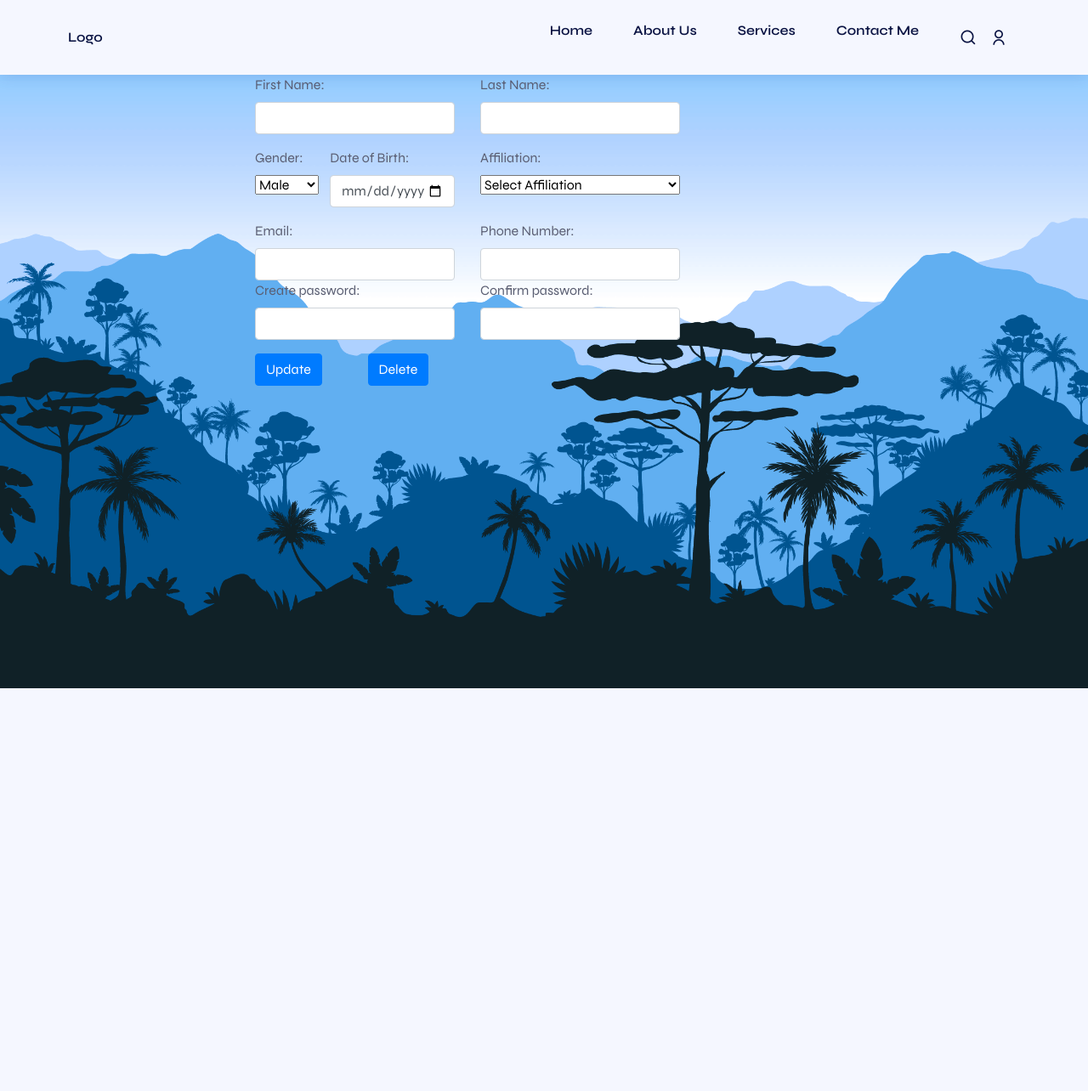
After one commit to simonmekit/Laboratory_BookingPro, a Spring Boot app: page /profile in a window 1280 px wide. The commit adds this page. Shown: the whole page at 85% size. Run offline with Spring Boot 4, Linux system fonts and the light colour scheme.

Commit message:
CRUD Operations

```diff
--- a/pom.xml
+++ b/pom.xml
@@ -8,13 +8,13 @@
 		<version>3.2.3</version>
 		<relativePath/> <!-- lookup parent from repository -->
 	</parent>
-	<groupId>org.perscholas</groupId>
+	<groupId>org.simon</groupId>
 	<artifactId>Laboratory_BookingPro</artifactId>
 	<version>0.0.1-SNAPSHOT</version>
 	<name>Laboratory_BookingPro</name>
 	<description>Laboratory_BookingPro</description>
 	<properties>
-		<java.version>17</java.version>
+		<java.version>18</java.version>
 	</properties>
 	<dependencies>
 		<dependency>
--- /dev/null
+++ b/src/main/java/org/simon/laboratory_bookingpro/controller/UserController.java
@@ -0,0 +1,69 @@
+package org.simon.laboratory_bookingpro.controller;
+
+import lombok.extern.flogger.Flogger;
+import org.simon.laboratory_bookingpro.dto.UserDto;
+import org.simon.laboratory_bookingpro.exception.ProfileNotFoundException;
+import org.simon.laboratory_bookingpro.repository.UserRepository;
+import org.simon.laboratory_bookingpro.repositoryservice.UserService;
+import org.springframework.beans.factory.annotation.Autowired;
+import org.springframework.stereotype.Controller;
+import org.springframework.ui.Model;
+import org.springframework.web.bind.annotation.GetMapping;
+import org.springframework.web.bind.annotation.ModelAttribute;
+import org.springframework.web.bind.annotation.PostMapping;
+import org.springframework.web.bind.annotation.RequestParam;
+
+import java.time.LocalDate;
+
+@Controller
+public class UserController {
+
+    private final UserService userService;
+
+    @Autowired
+    public UserController(UserService userService){
+        this.userService = userService;
+    }
+
+    @GetMapping("/profile")
+    public String getProfile(Model model){
+
+        model.addAttribute("userProfile", new UserDto());
+
+        return "profile";
+    }
+
+//    @PostMapping("find_profile")
+//    public String updateProfile(@ModelAttribute("userProfile") UserDto currentUser, Model model){
+//        UserDto userDto = userService.findUserByEmail(currentUser.getEmail());
+//        model.addAttribute("userProfile", userDto);
+//        return "update_profile";
+//    }
+
+    @PostMapping("/profile/update")
+    public String updateProfile(@RequestParam("firstName") String firstName, @RequestParam("lastName") String lastName, @RequestParam("email") String email, @RequestParam("phoneNumber") String phoneNumber, @RequestParam("gender") String gender, @RequestParam("dob") LocalDate dateOfBirth, @RequestParam("affiliation") String affiliation, @RequestParam("password") String password, @RequestParam("matchingPassword") String matchingPassword, @RequestParam("action") String action) {
+        UserDto userProfile = userService.findUserByEmail(email);
+       if (userProfile != null) {
+           userProfile.setFirstName(firstName);
+           userProfile.setLastName(lastName);
+           userProfile.setEmail(email);
+           userProfile.setPhoneNumber(phoneNumber);
+           userProfile.setGender(gender);
+           userProfile.setDob(dateOfBirth);
+           userProfile.setAffiliation(affiliation);
+           userProfile.setPassword(password);
+           userProfile.setMatchingPassword(matchingPassword);
+
+           if ("update".equals(action)) {
+               userService.updateUserById(userProfile.getId(), userProfile);
+           } else if ("delete".equals(action)) {
+               userService.deleteUserById(userProfile.getId());
+           }
+       }
+       else {
+           System.out.println(new ProfileNotFoundException("Invalid User email: " + email).getMessage());
+       }
+        return "redirect:/profile";
+    }
+
+}
--- a/src/main/java/org/simon/laboratory_bookingpro/repository/UserRepository.java
+++ b/src/main/java/org/simon/laboratory_bookingpro/repository/UserRepository.java
@@ -14,5 +14,7 @@
 
     public UserDto findByEmail(String email);
 
+    public void deleteById(Long id);
+
 
 }
--- a/src/main/java/org/simon/laboratory_bookingpro/repositoryservice/UserService.java
+++ b/src/main/java/org/simon/laboratory_bookingpro/repositoryservice/UserService.java
@@ -25,4 +25,6 @@
      UserDto findUserByEmail(String email);
 
     public UserDto findUserByEmailAndPassword(String email, String password);
+
+    public void save(UserDto userDto);
 }
--- /dev/null
+++ b/src/main/resources/templates/profile.html
@@ -0,0 +1,197 @@
+<!DOCTYPE html>
+<html lang="en">
+<head>
+    <meta charset="UTF-8">
+    <meta name="viewport" content="width=device-width, initial-scale=1.0">
+
+    <!--=============== REMIXICONS ===============-->
+    <link rel="stylesheet" href="https://cdnjs.cloudflare.com/ajax/libs/remixicon/3.5.0/remixicon.css">
+    <link href="https://stackpath.bootstrapcdn.com/bootstrap/4.5.2/css/bootstrap.min.css" rel="stylesheet">
+    <!--=============== CSS ===============-->
+    <link rel="stylesheet" th:href="@{/css/styles.css}">
+
+    <title>Responsive navbar</title>
+
+    <style>
+        .sub-menu {
+        display: none;
+        }
+        .nav__item.active .sub-menu {
+        display: block;
+        }
+    </style>
+
+
+</head>
+<body>
+<!--==================== HEADER ====================-->
+<header class="header" id="header">
+    <nav class="nav container">
+        <a href="#" class="nav__logo">Logo</a>
+
+        <div class="nav__menu" id="nav-menu">
+            <ul class="nav__list">
+                <li class="nav__item">
+                    <a th:href="@{/}" class="nav__link">Home</a>
+                </li>
+
+                <li class="nav__item">
+                    <a href="#" class="nav__link">About Us</a>
+                </li>
+
+                <li class="nav__item">
+                    <a href="#" class="nav__link">Services</a>
+                    <!-- Submenu -->
+                    <ul class="sub-menu">
+                        <li><a th:href="@{/register}">Signup</a></li>
+                        <li><a th:href="@{/profile}">Update Profile</a></li>
+                        <li><a th:href="@{/booking}">Book Appointment</a></li>
+
+                    </ul>
+
+
+                </li>
+
+                <li class="nav__item">
+                    <a href="#" class="nav__link">Contact Me</a>
+                </li>
+            </ul>
+
+            <!-- Close button -->
+            <div class="nav__close" id="nav-close">
+                <i class="ri-close-line"></i>
+            </div>
+        </div>
+
+        <div class="nav__actions">
+            <!-- Search button -->
+            <i class="ri-search-line nav__search" id="search-btn"></i>
+
+            <!-- Login button -->
+            <i class="ri-user-line nav__login" id="login-btn"></i>
+
+            <!-- Toggle button -->
+            <div class="nav__toggle" id="nav-toggle">
+                <i class="ri-menu-line"></i>
+            </div>
+        </div>
+    </nav>
+</header>
+
+<!--==================== SEARCH ====================-->
+<div class="search" id="search">
+    <form action="" class="search__form">
+        <i class="ri-search-line search__icon"></i>
+        <input type="search" placeholder="What are you looking for?" class="search__input">
+    </form>
+
+    <i class="ri-close-line search__close" id="search-close"></i>
+</div>
+
+<h2>Sign Up</h2>
+<div class="container2">
+    <form th:action="@{/profile/update}" th:object="${userProfile}" method="post">
+        <div class="form-group">
+            <div class="row">
+                <input type="hidden" name="action" id="action" th:value="'update'" />
+<!--                <input type="hidden" id="action" th:field="*{id}" />-->
+                <div class="col-md-6">
+                    <label for="firstName">First Name:</label>
+                    <input type="text" class="form-control" id="firstName" name="firstName" required th:field="*{firstName}">
+                </div>
+                <div class="col-md-6">
+                    <label for="lastName">Last Name:</label>
+                    <input type="text" class="form-control" id="lastName" name="lastName" required th:field="*{lastName}">
+                </div>
+            </div>
+        </div>
+        <div class="form-group">
+            <div class="row">
+                <div class="col-md-2">
+                    <label for="gender">Gender:</label>
+                    <br>
+                    <select id="gender" name="gender" th:field="*{gender}">
+                        <option value="male" selected>Male</option>
+                        <option value="female">Female</option>
+                        <option value="other">Other</option>
+                    </select>
+
+                </div>
+                <div class="col-md-4">
+                    <label for="dob">Date of Birth:</label>
+                    <input type="date" class="form-control" id="dob" name="dob" required th:field="*{dob}">
+                </div>
+                <div class="col-md-6">
+                    <label for="affiliation">Affiliation:</label>
+                    <br>
+                    <!-- Read data from JSON file-->
+                    <select id="affiliation" name="affiliation" th:field="*{affiliation}">
+                        <option value="selectAffiliation">Select Affiliation</option>
+                        <option value="MayoClinic">Mayo Clinic</option>
+                        <option value="MountSinaiHospital">Mount Sinai Hospital</option>
+                        <option value="BrighamWomenHospital">Brigham and Women Hospital</option>
+                    </select>
+                </div>
+            </div>
+        </div>
+        <div class="form-group">
+            <div class="row">
+                <div class="col-md-6">
+                    <label for="email">Email:</label>
+                    <input type="email" class="form-control" id="email" name="email" required th:field="*{email}">
+                </div>
+                <div class="col-md-6">
+                    <label for="phoneNumber">Phone Number:</label>
+                    <input type="tel" class="form-control" id="phoneNumber" name="phoneNumber" th:field="*{phoneNumber}">
+                </div>
+            </div>
+            <div class="row">
+                <div class="col-md-6">
+                    <label for="password">Create password:</label>
+                    <input type="password" class="form-control" id="password" name="password" required th:field="*{password}">
+                </div>
+                <div class="col-md-6">
+                    <label for="matchingPassword">Confirm password:</label>
+                    <input type="password" class="form-control" id="matchingPassword" name="matchingPassword" required th:field="*{matchingPassword}">
+                </div>
+            </div>
+        </div>
+        <div class="row">
+            <div class="col-md-3">
+                <button type="submit" id="btnUpdate" name="btnUpdate" class="btn btn-primary">Update</button>
+            </div>
+            <div class="col-md-3">
+                <button type="submit" id="btnDelete" name="btnDelete" class="btn btn-primary" onclick="confirmDelete()">Delete</button>
+            </div>
+        </div>
+    </form>
+</div>
+<!--<p th:text="${message}"></p>-->
+
+
+<!--==================== MAIN ====================-->
+<main class="main" style="position: static; margin-top: 30px">
+    <img th:src="@{/images/bg-image.png}" alt="image" class="main__bg">
+</main>
+
+<!--=============== MAIN JS ===============-->
+<script th:src="@{/js/main.js}"></script>
+
+<script>
+    function confirmDelete() {
+        if (confirm("Are you sure you want to delete your profile?")) {
+            document.getElementById("action").value = "delete";
+            document.getElementById("userProfile").submit();
+        }
+    }
+
+    const servicesMenu = document.querySelector('.nav__item:nth-child(3)');
+
+    servicesMenu.addEventListener('click', function() {
+        servicesMenu.classList.toggle('active');
+    });
+
+</script>
+
+</body>
+</html>
```
Also changed, not shown: src/main/java/org/simon/laboratory_bookingpro/exception/ProfileNotFoundException.java (added, +16 -0 lines), src/main/java/org/simon/laboratory_bookingpro/service/UserServiceImpl.java (+15 -5 lines), src/main/resources/templates/index.html (+27 -3 lines), src/main/resources/templates/signup.html (+30 -4 lines), src/main/resources/templates/update_profile.html (added, +11 -0 lines).
